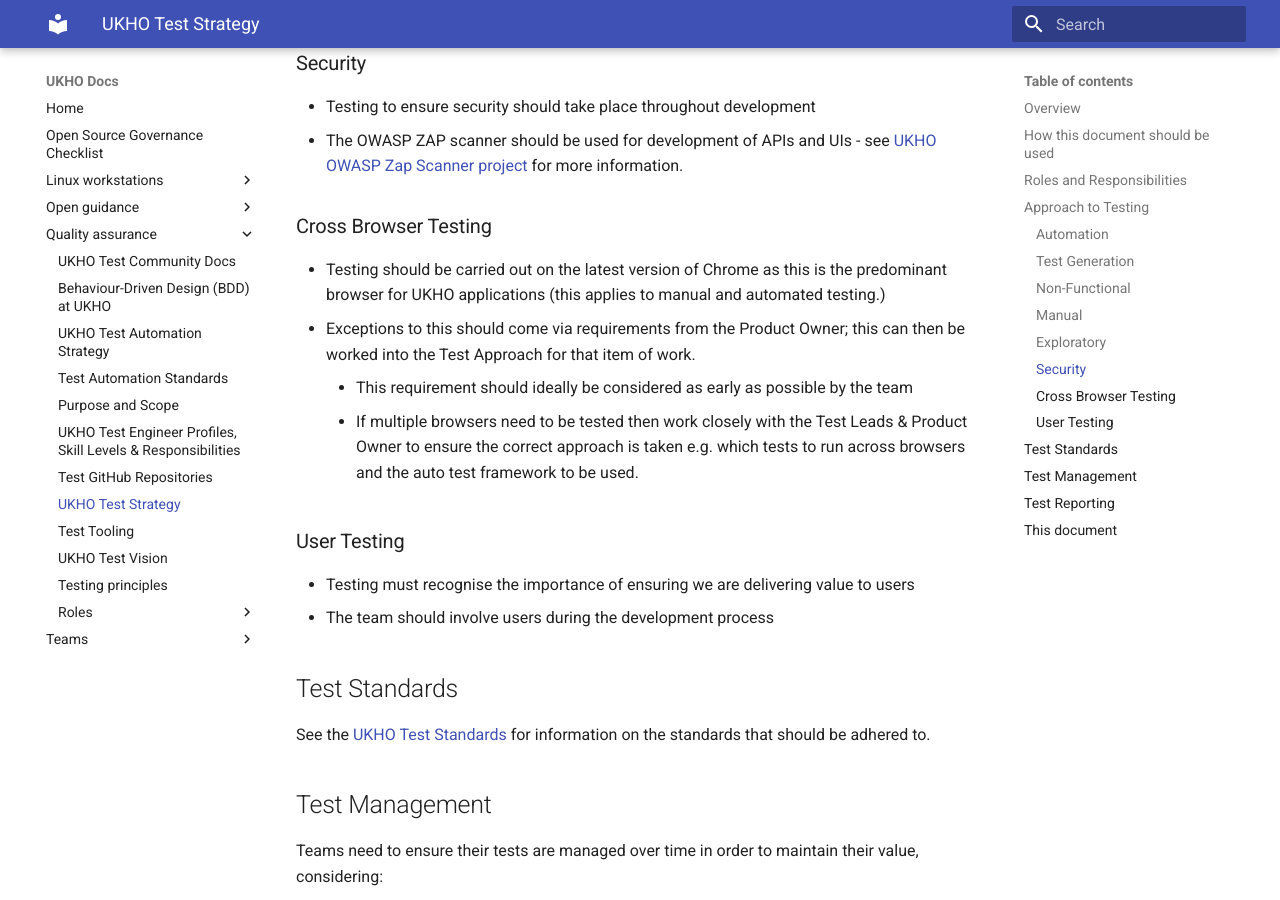
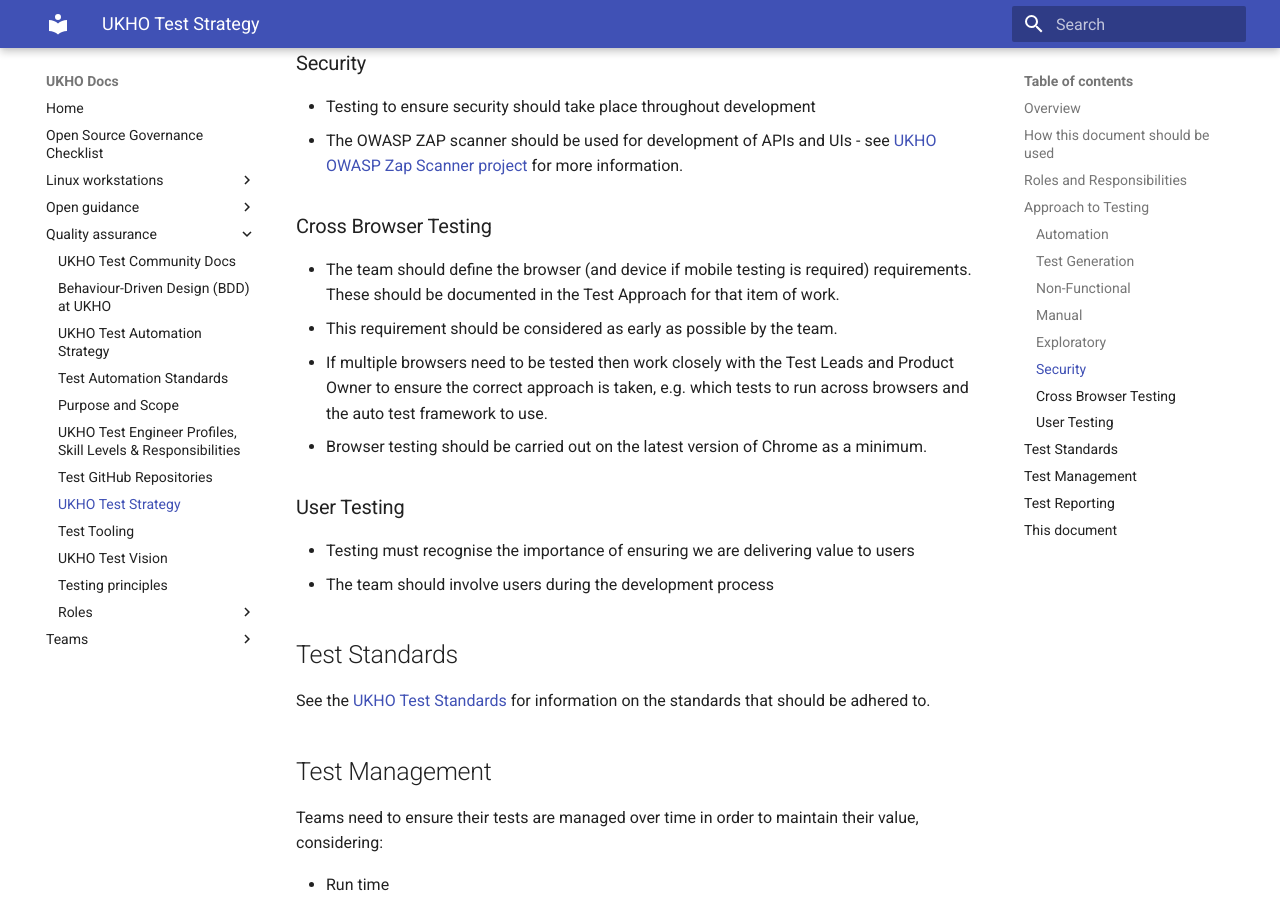
Before and after one commit to UKHO/docs, an MkDocs documentation site: the page built from docs/quality-assurance/test-strategy.md, in a window 1280 px wide and 900 px high, scrolled down 1544 px. Built offline with MkDocs 1.6.1 and Material for MkDocs 9.7.7, drawn with Linux system fonts in a browser that asks for light colours.

Commit message:
Update Cross Browser testing statement in QA docs (#67)
* Update Cross Browser testing statement in QA docs

Updated following feedback from UKHO developers

* Update to clarify position for external apps

* Update following peer review

```diff
--- a/docs/quality-assurance/test-strategy.md
+++ b/docs/quality-assurance/test-strategy.md
@@ -48,10 +48,10 @@ Teams should adhere to this strategy when determining their team approach to tes
 
 ### Cross Browser Testing
 
-* Testing should be carried out on the latest version of Chrome as this is the predominant browser for UKHO applications (this applies to manual and automated testing.)
-* Exceptions to this should come via requirements from the Product Owner; this can then be worked into the Test Approach for that item of work.
-	* This requirement should ideally be considered as early as possible by the team
-	* If multiple browsers need to be tested then work closely with the Test Leads & Product Owner to ensure the correct approach is taken e.g. which tests to run across browsers and the auto test framework to be used.
+* The team should define the browser (and device if mobile testing is required) requirements. These should be documented in the Test Approach for that item of work.
+  * This requirement should be considered as early as possible by the team.
+  * If multiple browsers need to be tested then work closely with the Test Leads and Product Owner to ensure the correct approach is taken, e.g. which tests to run across browsers and the auto test framework to use.
+* Browser testing should be carried out on the latest version of Chrome as a minimum.
 
 ### User Testing
 
```
